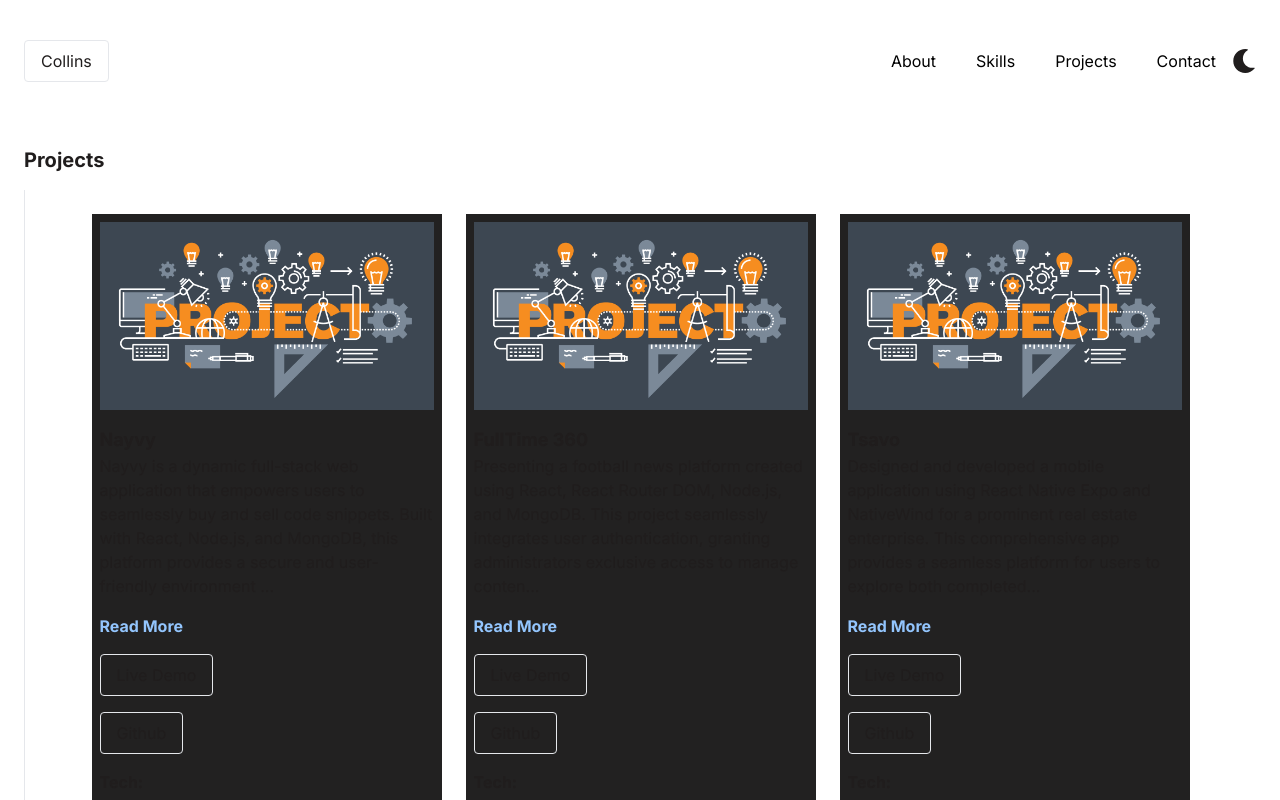
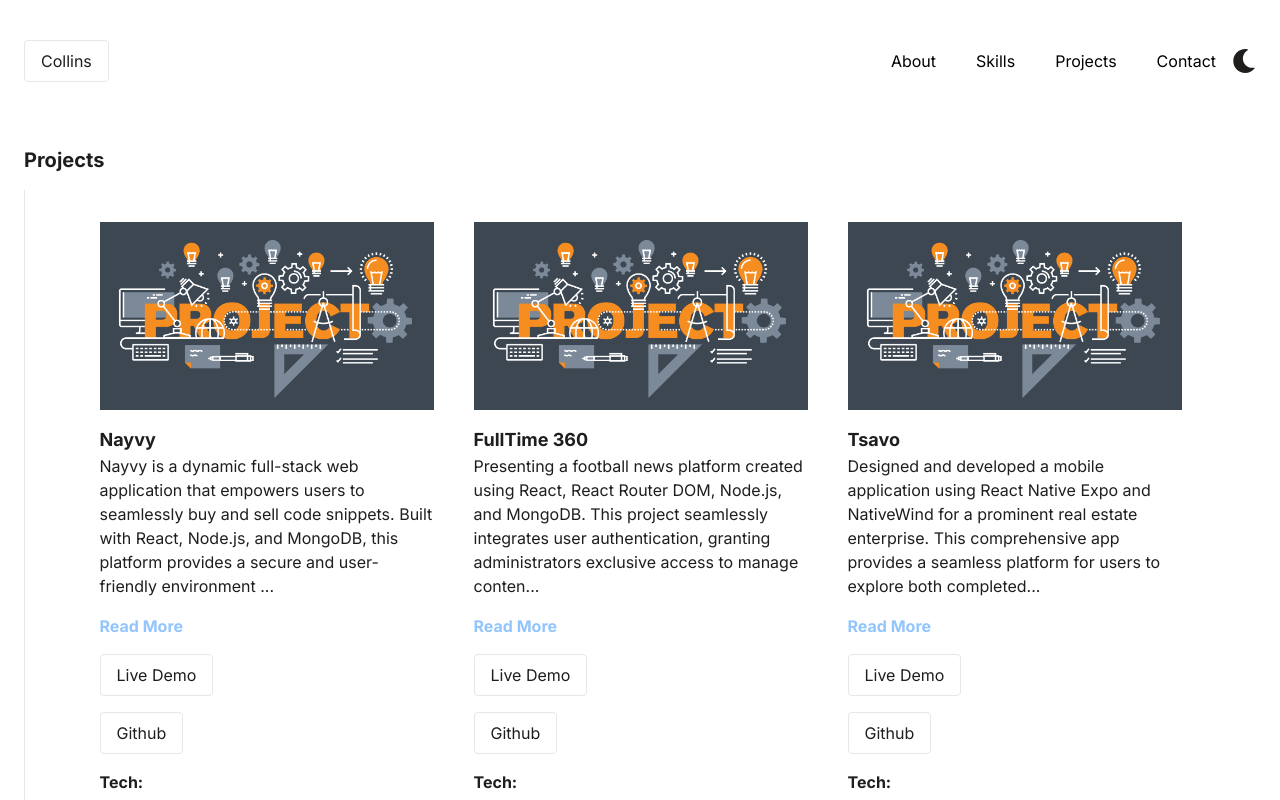
Before and after one commit to iamkiprono/portfolio-website-with-next-js, a Next.js app: page /projects in a window 1280 px wide. Shown: the top 800 px of the page. Built offline with nearby package versions, Linux system fonts and the light colour scheme.

Commit message:
Update MyCard.tsx

```diff
--- a/src/app/components/MyLibrary/MyCard.tsx
+++ b/src/app/components/MyLibrary/MyCard.tsx
@@ -18,7 +18,7 @@ const MyCard = ({ project }: { project: Projectprops }) => {
 
   return (
     <>
-      <div className="w-[350px] bg-[#222121] p-2">
+      <div className="w-[350px] p-2">
         <Image
           className="object-cover aspect-video"
           src="/project.png"
```
